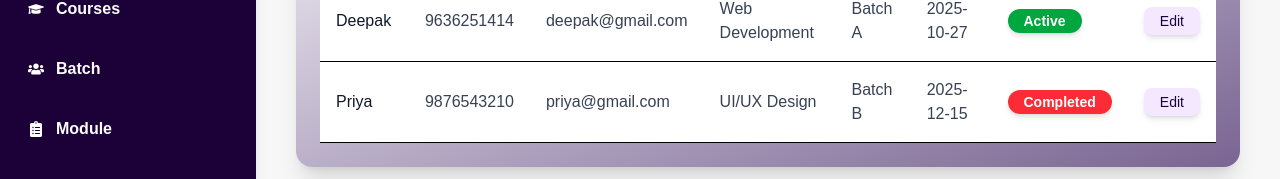
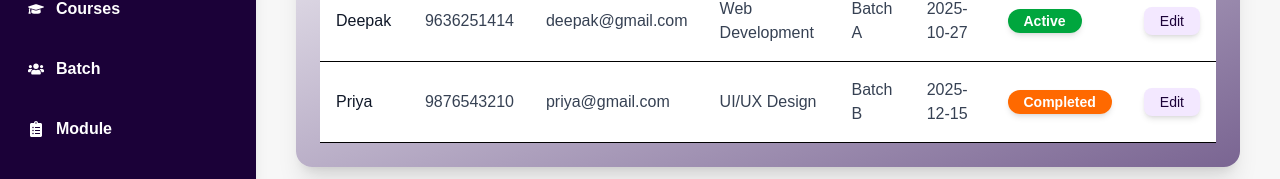
Before and after one commit to darshaaa/Epixable, a React (Vite) app: page /admin/list in a window 1280 px wide. Shown: the part 363-542 px from the top of the page. Built offline with nearby package versions, Linux system fonts and the light colour scheme.

Commit message:
Fix MainRouter path issue

```diff
--- a/src/Admin/AdminStudentList.jsx
+++ b/src/Admin/AdminStudentList.jsx
@@ -211,7 +211,7 @@ const AdminStudentList = () => {
                         className={`px-4 py-1 rounded-full text-white text-sm font-semibold shadow-md ${
                           student.status === "Active"
                             ? "bg-green-600"
-                            : "bg-red-500"
+                            : "bg-orange-500"
 
                         }`}
                       >
```
